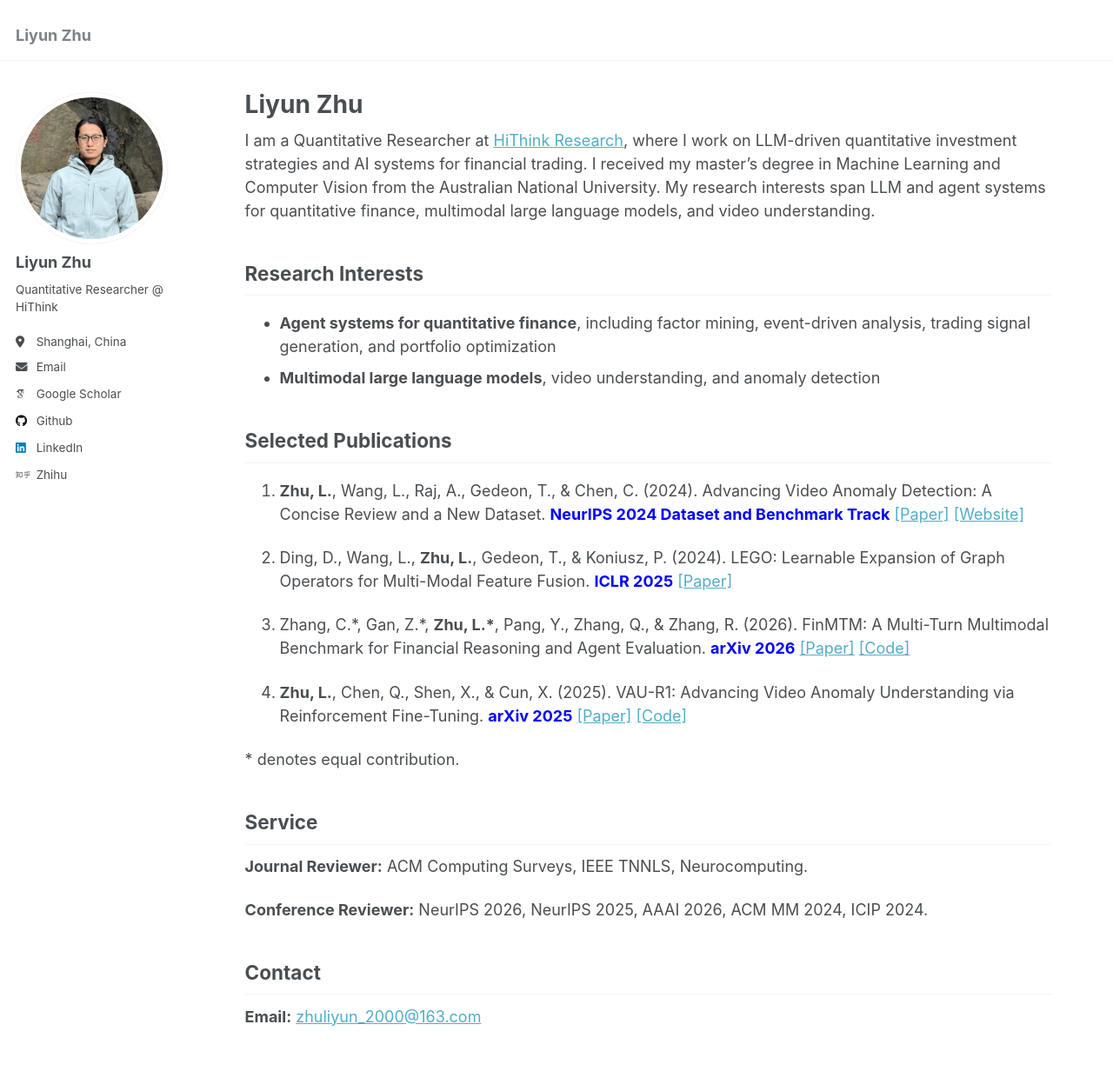
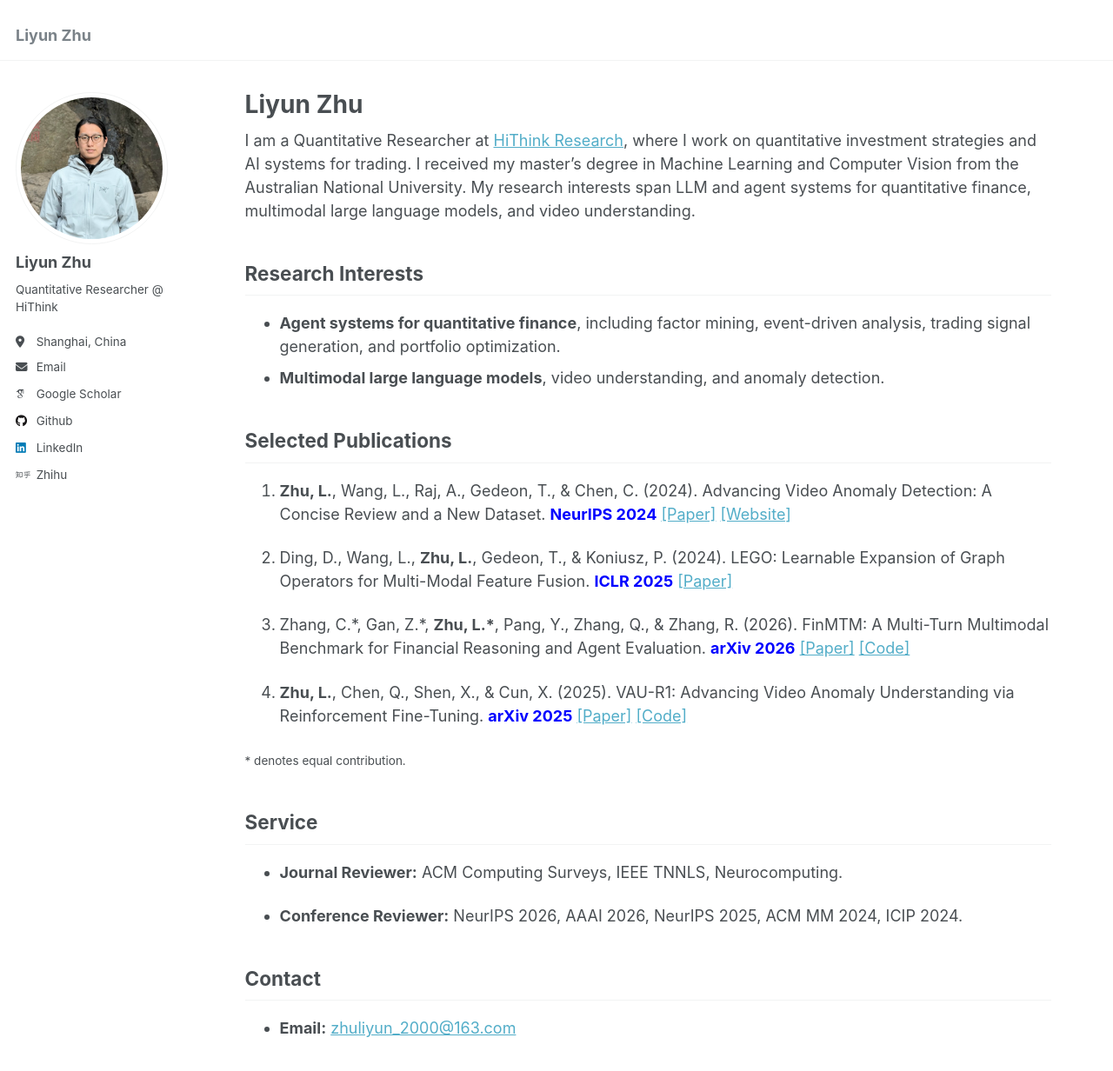
Before and after one commit to Tom-roujiang/liyun_zhu, a Jekyll site: the page built from _pages/about.md, in a window 1280 px wide and 1400 px high. Shown: the top 1232 px of the window at 87% size. Built offline with Jekyll 4.4.1, drawn with Linux system fonts in a browser that asks for light colours; some web fonts are replaced.

Commit message:
Update homepage note styling

```diff
--- a/_pages/about.md
+++ b/_pages/about.md
@@ -7,16 +7,16 @@ redirect_from:
   - /about.html
 ---
 
-I am a Quantitative Researcher at [HiThink Research](https://www.hithink.sg/#/Home), where I work on LLM-driven quantitative investment strategies and AI systems for financial trading. I received my master's degree in Machine Learning and Computer Vision from the Australian National University. My research interests span LLM and agent systems for quantitative finance, multimodal large language models, and video understanding.
+I am a Quantitative Researcher at [HiThink Research](https://www.hithink.sg/#/Home), where I work on quantitative investment strategies and AI systems for trading. I received my master's degree in Machine Learning and Computer Vision from the Australian National University. My research interests span LLM and agent systems for quantitative finance, multimodal large language models, and video understanding.
 
 ## Research Interests
 
-* **Agent systems for quantitative finance**, including factor mining, event-driven analysis, trading signal generation, and portfolio optimization
-* **Multimodal large language models**, video understanding, and anomaly detection
+* **Agent systems for quantitative finance**, including factor mining, event-driven analysis, trading signal generation, and portfolio optimization.
+* **Multimodal large language models**, video understanding, and anomaly detection.
 
 ## Selected Publications
 
-1. **Zhu, L.**, Wang, L., Raj, A., Gedeon, T., & Chen, C. (2024). Advancing Video Anomaly Detection: A Concise Review and a New Dataset. **<span style="color: blue;">NeurIPS 2024 Dataset and Benchmark Track</span>** [[Paper]](http://arxiv.org/abs/2402.04857) [[Website]](https://msad-dataset.github.io)
+1. **Zhu, L.**, Wang, L., Raj, A., Gedeon, T., & Chen, C. (2024). Advancing Video Anomaly Detection: A Concise Review and a New Dataset. **<span style="color: blue;">NeurIPS 2024</span>** [[Paper]](http://arxiv.org/abs/2402.04857) [[Website]](https://msad-dataset.github.io)
 
 2. Ding, D., Wang, L., **Zhu, L.**, Gedeon, T., & Koniusz, P. (2024). LEGO: Learnable Expansion of Graph Operators for Multi-Modal Feature Fusion. **<span style="color: blue;">ICLR 2025</span>** [[Paper]](https://arxiv.org/abs/2410.01506)
 
@@ -24,14 +24,13 @@ I am a Quantitative Researcher at [HiThink Research](https://www.hithink.sg/#/Ho
 
 4. **Zhu, L.**, Chen, Q., Shen, X., & Cun, X. (2025). VAU-R1: Advancing Video Anomaly Understanding via Reinforcement Fine-Tuning. **<span style="color: blue;">arXiv 2025</span>** [[Paper]](https://arxiv.org/abs/2505.23504) [[Code]](https://github.com/GVCLab/VAU-R1)
 
-
-\* denotes equal contribution.
+<small>\* denotes equal contribution.</small>
 
 ## Service
 
-**Journal Reviewer:** ACM Computing Surveys, IEEE TNNLS, Neurocomputing.
+* **Journal Reviewer:** ACM Computing Surveys, IEEE TNNLS, Neurocomputing.
 
-**Conference Reviewer:** NeurIPS 2026, NeurIPS 2025, AAAI 2026, ACM MM 2024, ICIP 2024.
+* **Conference Reviewer:** NeurIPS 2026, AAAI 2026, NeurIPS 2025, ACM MM 2024, ICIP 2024.
 
 <!-- ## Education
 
@@ -40,4 +39,4 @@ I am a Quantitative Researcher at [HiThink Research](https://www.hithink.sg/#/Ho
 
 ## Contact
 
-**Email:** [zhuliyun_2000@163.com](mailto:zhuliyun_2000@163.com)
+* **Email:** [zhuliyun_2000@163.com](mailto:zhuliyun_2000@163.com)
```
